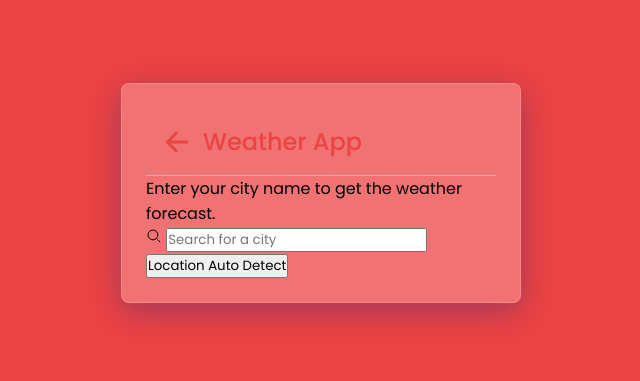
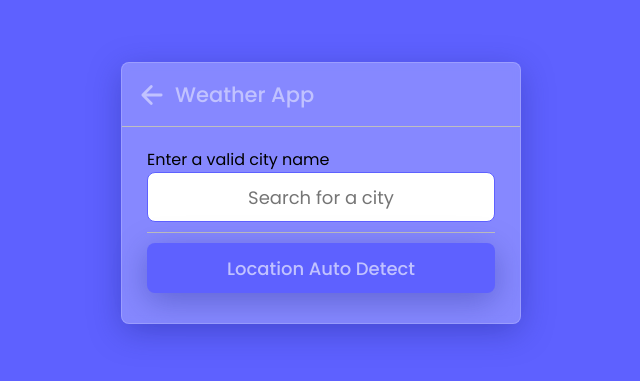
Before and after one commit to abdellatif-laghjaj/weather-web-app, a plain HTML site: page index.html in a window 1280 px wide. Shown: the part 207-588 px from the top of the page, without its empty margins (319-959 px from the left). Drawn offline with nearby package versions, Linux system fonts and the light colour scheme.

Commit message:
update style

```diff
--- a/css/style.css
+++ b/css/style.css
@@ -8,7 +8,8 @@
 }
 
 :root {
-  --primary-color: #ec4343;
+  --primary-color: #5e61ff;
+  --secondary-color: #c1c2ff;
   --text-color: #333;
   --main-padding: 1.5rem;
   --border-radius: 0.5rem;
@@ -30,7 +31,6 @@ body {
   -webkit-backdrop-filter: blur(4px);
   border-radius: 10px;
   border: 1px solid rgba(255, 255, 255, 0.18);
-  padding: var(--main-padding);
   width: 400px;
   border-radius: var(--border-radius);
 }
@@ -38,15 +38,55 @@ body {
 .wrapper header {
   display: flex;
   align-items: center;
-  font-size: 1.5rem;
-  color: var(--primary-color);
+  font-size: 21px;
+  color: var(--secondary-color);
   font-weight: 500;
   padding: 16px 15px;
   border-bottom: 1px solid var(--light-grey);
 }
 
 .wrapper header ion-icon {
-  font-size: 2rem;
-  margin-right: 10px;
+  font-size: 30px;
+  margin-right: 8px;
   cursor: pointer;
 }
+
+.wrapper .input-part {
+  margin: 20px 25px 30px;
+}
+
+.wrapper .input-part input{
+  border-radius: var(--border-radius);
+  padding: 10px;
+  font-size: 18px;
+  width: 100%;
+  height: 50px;
+  border: 1px solid var(--primary-color);
+  outline: none;
+  text-align: center;
+  color: var(--text-color);
+}
+
+.wrapper .input-part :where(input, button){
+  border-radius: var(--border-radius);
+  padding: 10px;
+  font-size: 18px;
+  width: 100%;
+  height: 50px;
+  border: none;
+  outline: none;
+  color: var(--text-color);
+}
+
+.wrapper .input-part .separator {
+  margin: 10px 0;
+  border-bottom: 1px solid var(--light-grey);
+}
+
+.wrapper .input-part button{
+  background: var(--primary-color);
+  color: var(--secondary-color);
+  font-weight: 500;
+  cursor: pointer;
+  box-shadow: 0 8px 32px 0 rgba(31, 38, 135, 0.37);
+}
--- a/index.html
+++ b/index.html
@@ -16,15 +16,14 @@
             Weather App
         </header>
 
-        <div class="input-part">
+        <section class="input-part">
             <p class="info-text">
-                Enter your city name to get the weather forecast.
+                Enter a valid city name
             </p>
-            <ion-icon name="search-outline"></ion-icon>
             <input type="text" placeholder="Search for a city" spellcheck="false"/>
             <div class="separator"></div>
             <button>Location Auto Detect</button>
-        </div>
+        </section>
     </div>
 
     <!-- IONICONS -->
```
